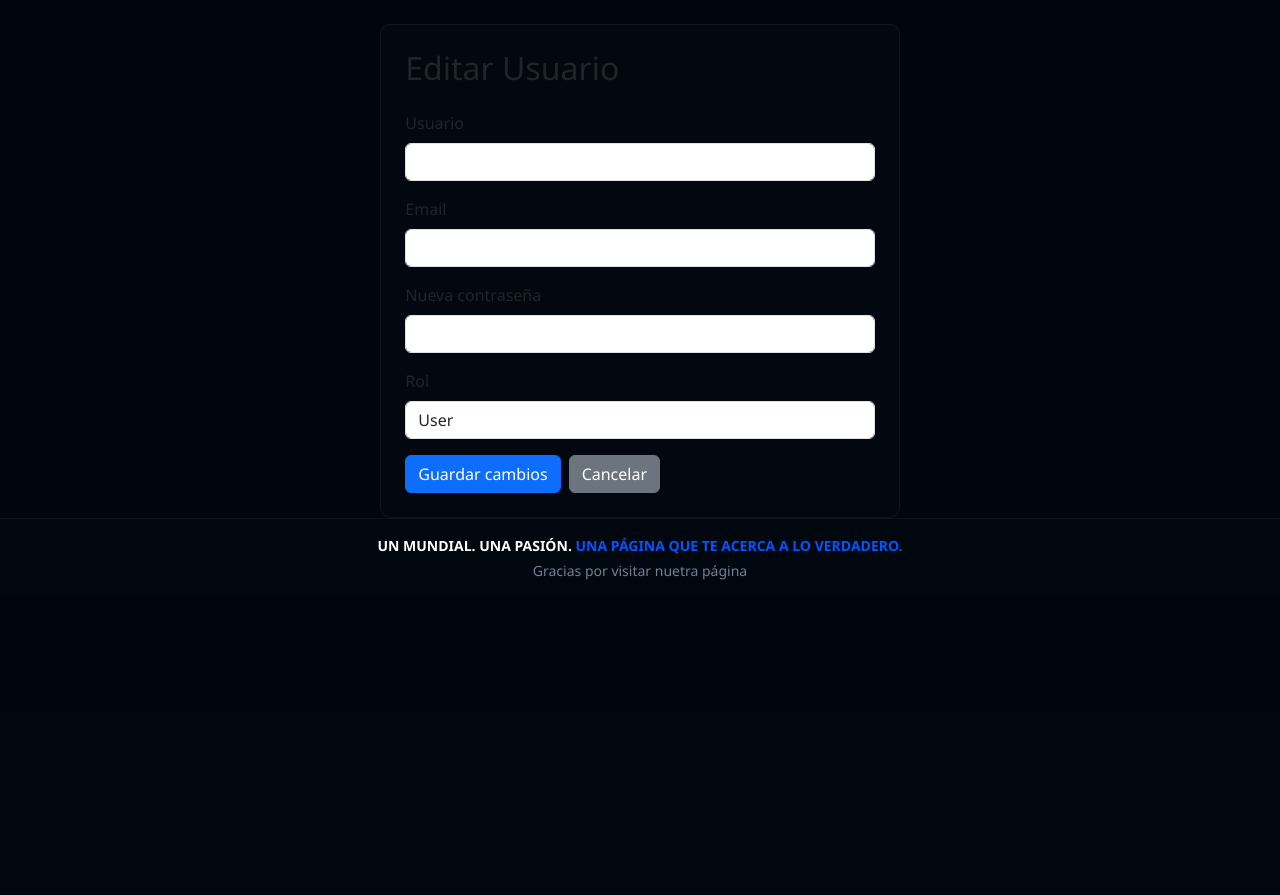
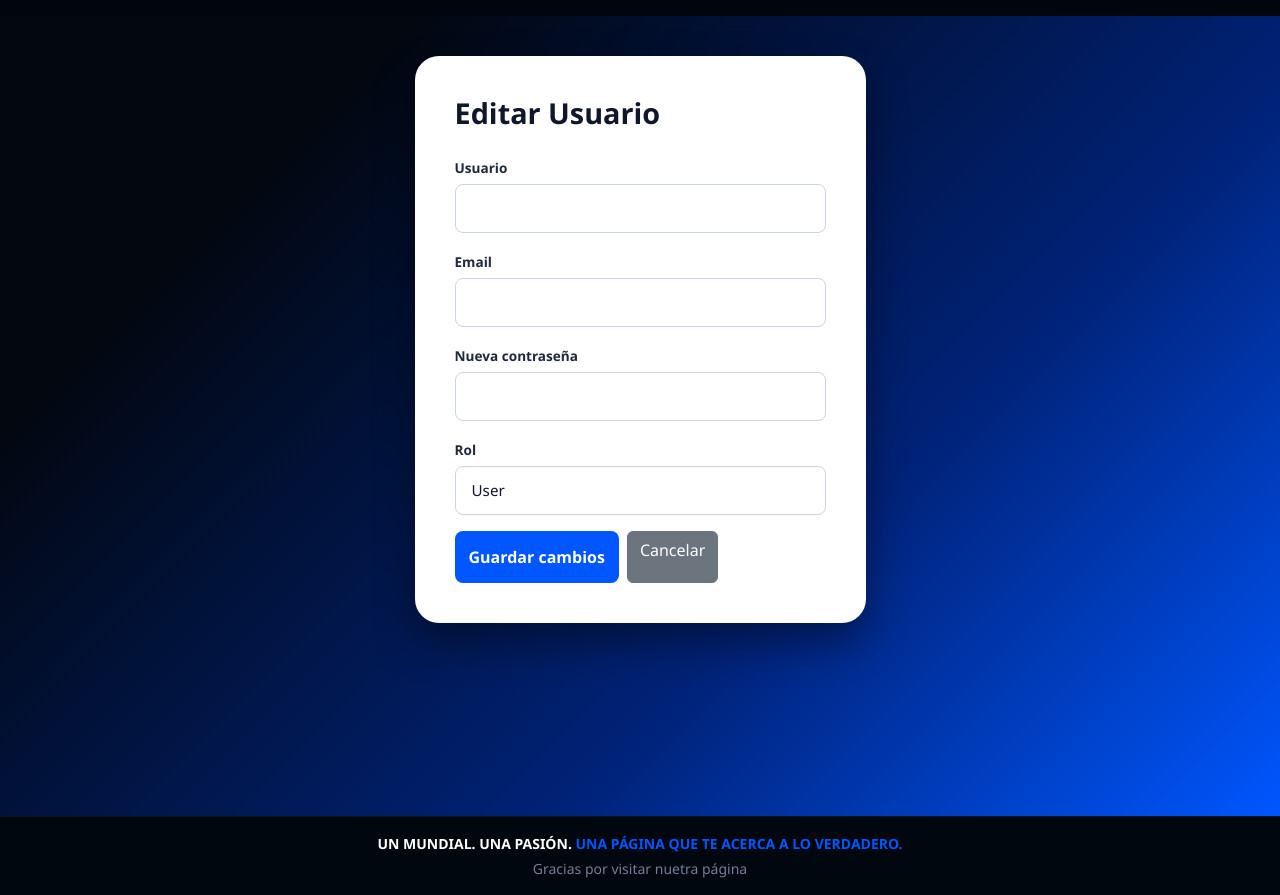
Before and after one commit to antonellafernanadez-cmd/mundial2026-jugadores, a Flask app: page /users/update/1 in a window 1280 px wide. Shown: the part 88-983 px from the top of the page. Before the commit the page ends 668 px from the top, so only its background shows below. Run offline with Flask 3, Linux system fonts and the light colour scheme; the visitor is signed in with stand-in values (Sample User, id 1).

Commit message:
Diseño de la sección selecciones, usuarios y formulario editar usuario

```diff
--- a/templates/edit_usuarios.html
+++ b/templates/edit_usuarios.html
@@ -1,35 +1,39 @@
 {% extends 'base.html' %}
 {% block content %}
-<div class="row justify-content-center mt-4">
+<div class="auth-wrapper">
+    <div class="container" style="padding-top: 40px; padding-bottom: 40px;">
+        <div class="row justify-content-center">
             <div class="col-md-5">
-        <div class="card p-4">
+                <div class="auth-card">
                     <h2 class="mb-4">Editar Usuario</h2>
                     <form method="POST">
                         <div class="mb-3">
-                    <label class="form-label">Usuario</label>
-                    <input type="text" name="username" class="form-control" value="{{ user.username }}" required>
+                            <label class="auth-label">Usuario</label>
+                            <input type="text" name="username" class="auth-input form-control" value="{{ user.username }}" required>
                         </div>
                         <div class="mb-3">
-                    <label class="form-label">Email</label>
-                    <input type="email" name="email" class="form-control" value="{{ user.email }}" required>
+                            <label class="auth-label">Email</label>
+                            <input type="email" name="email" class="auth-input form-control" value="{{ user.email }}" required>
                         </div>
                         <div class="mb-3">
-                    <label class="form-label">Nueva contraseña</label>
-                    <input type="password" name="password" class="form-control" required>
+                            <label class="auth-label">Nueva contraseña</label>
+                            <input type="password" name="password" class="auth-input form-control" required>
                         </div>
                         <div class="mb-3">
-                    <label class="form-label">Rol</label>
-                    <select name="role" class="form-control">
+                            <label class="auth-label">Rol</label>
+                            <select name="role" class="auth-input form-control">
                                 <option value="user" {% if user.role == 'user' %}selected{% endif %}>User</option>
                                 <option value="admin" {% if user.role == 'admin' %}selected{% endif %}>Admin</option>
                             </select>
                         </div>
                         <div class="d-flex gap-2">
-                    <button type="submit" class="btn btn-primary">Guardar cambios</button>
+                            <button type="submit" class="btn btn-auth-submit">Guardar cambios</button>
                             <a href="/users/" class="btn btn-secondary">Cancelar</a>
                         </div>
                     </form>
                 </div>
             </div>
         </div>
+    </div>
+</div>
 {% endblock %}
```
Also changed, not shown: templates/detalle_seleccion.html (+10 -1 lines), templates/register.html (+0 -10 lines), templates/selecciones.html (+12 -5 lines), templates/usuarios.html (+14 -3 lines). Lines whose indentation alone changed are shown as unchanged.
